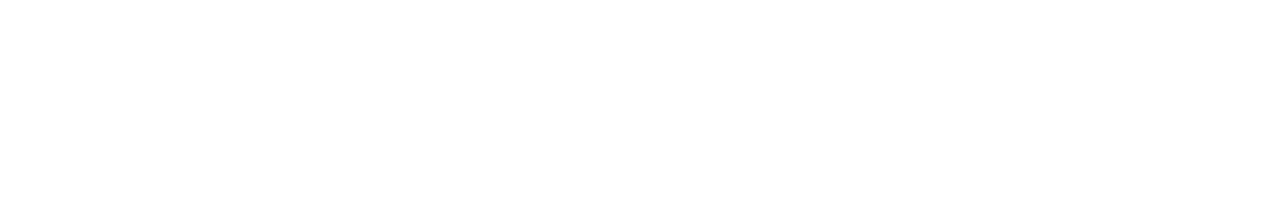
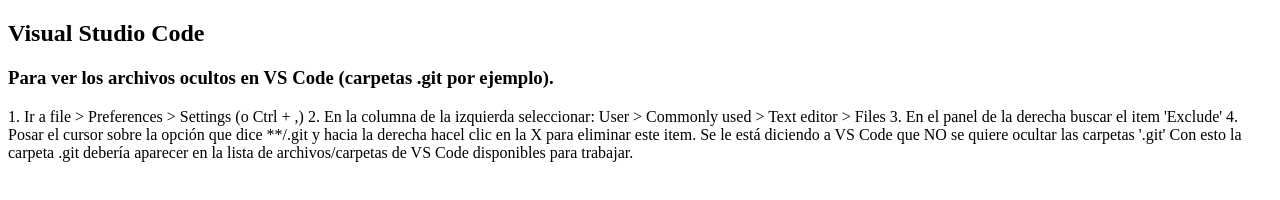
Before and after one commit to ZMv-ZMv/vs-code, a plain HTML site: page index.html in a window 1280 px wide. Drawn offline with Linux system fonts and the light colour scheme.

Commit message:
actualizacion de documentacion

```diff
--- a/index.html
+++ b/index.html
@@ -7,5 +7,24 @@
 </head>
 <body>
 
+
+<h2>Visual Studio Code</h2>
+<h3>Para ver los archivos ocultos en VS Code (carpetas .git por ejemplo).</h3>
+<div>
+    1. Ir a file > Preferences > Settings (o Ctrl + ,)
+    2. En la columna de la izquierda seleccionar: User > Commonly used > Text editor > Files
+    3. En el panel de la derecha buscar el item 'Exclude'
+    4. Posar el cursor sobre la opción que dice **/.git y hacia la derecha hacel clic en la X para eliminar este item. Se le está diciendo a VS Code que NO se quiere ocultar las carpetas '.git'
+    Con esto la carpeta .git debería aparecer en la lista de archivos/carpetas de VS Code disponibles para trabajar.
+
+
+</div>
+
+
 </body>
 </html>
+
+
+
+</body>
+</html>
```
